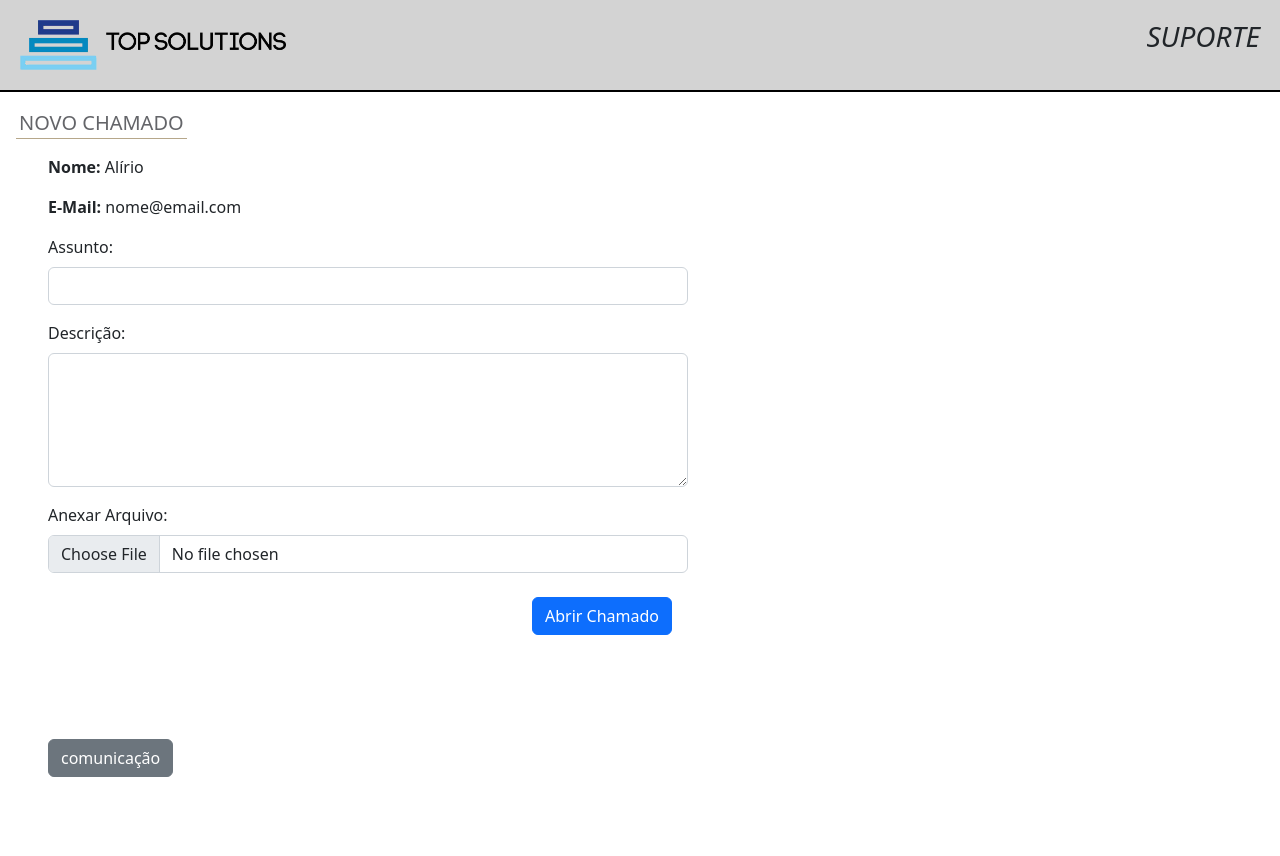
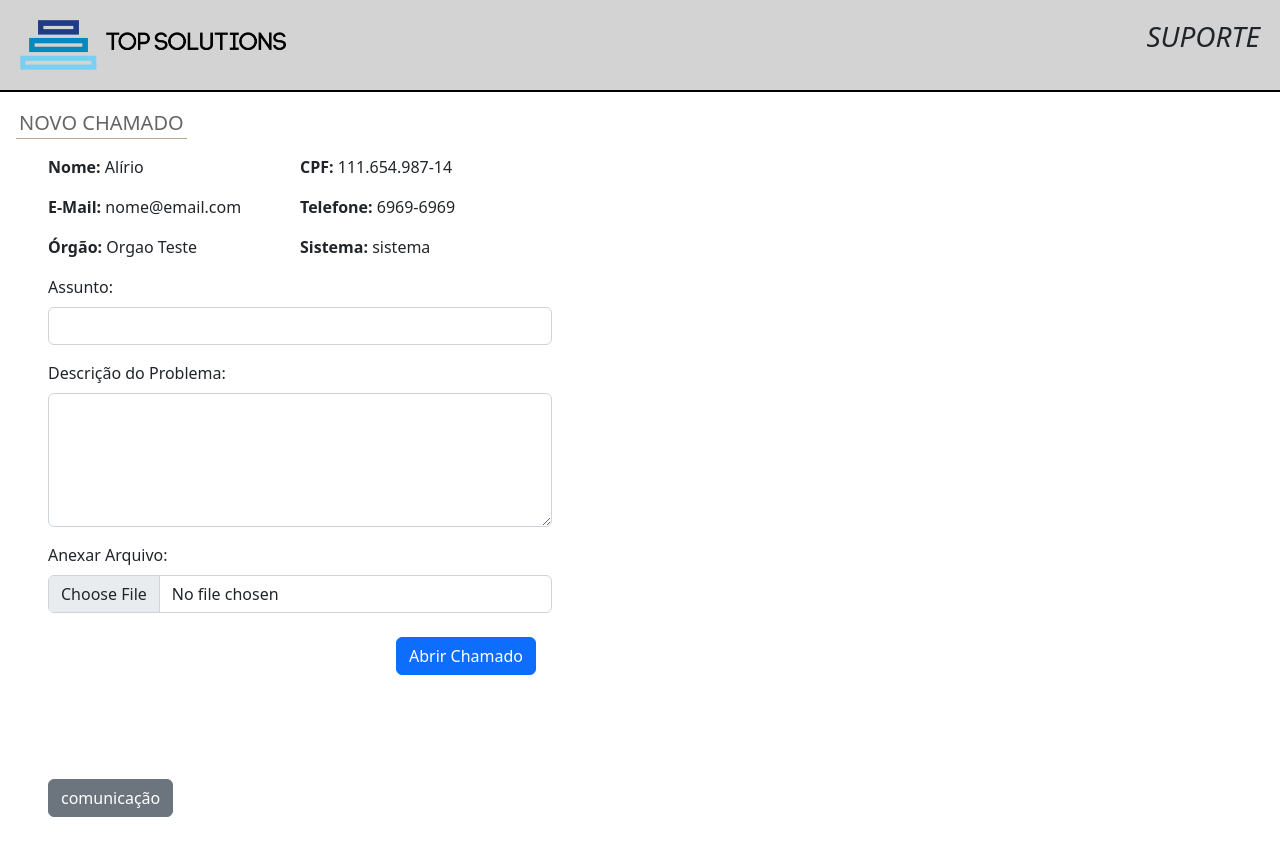
Before and after one commit to andyrodrigo/movidesk, an Angular app: page /chamado in a window 1280 px wide. Shown: the top 856 px of the page. Built offline with nearby package versions, Linux system fonts and the light colour scheme.

Commit message:
cadastro funcionando

```diff
--- a/src/app/components/chamado/chamado.component.html
+++ b/src/app/components/chamado/chamado.component.html
@@ -1,4 +1,4 @@
-<main>
+<main style="width: 600px">
   <h5
     class="my-3 mx-3"
     style="
@@ -11,17 +11,38 @@
     NOVO CHAMADO
   </h5>
 
-  <div class="w-50 mx-5">
-    <p><strong>Nome:</strong> {{ usuario.nome }}</p>
-    <p><strong>E-Mail: </strong>{{ usuario.email }}</p>
+  <div class="mx-5">
+    <div>
+      <div class="d-flex">
+        <p class="col-md-6"><strong>Nome:</strong> {{ usuario.nome }}</p>
+        <p class="col-md-6">
+          <strong>CPF:</strong>
+          {{ usuario.cpf }}
+        </p>
+      </div>
+      <div class="d-flex">
+        <p class="col-md-6"><strong>E-Mail: </strong>{{ usuario.email }}</p>
+        <p class="col-md-6">
+          <strong>Telefone: </strong>{{ usuario.telefone }}
+        </p>
+      </div>
 
+      <div class="d-flex">
+        <p class="col-md-6"><strong>Órgão: </strong>{{ usuario.orgao.nome }}</p>
+        <p class="col-md-6"><strong>Sistema: </strong>{{ usuario.sistema }}</p>
+      </div>
+    </div>
+
+    <section>
       <div class="mb-3 col-md-12">
         <label for="campo_assunto" class="form-label">Assunto:</label>
         <input #assunto id="campo_assunto" type="text" class="form-control" />
       </div>
 
       <div class="mb-3 col-md-12 d-flex flex-column">
-      <label for="campo_descricao" class="form-label">Descrição:</label>
+        <label for="campo_descricao" class="form-label"
+          >Descrição do Problema:</label
+        >
         <textarea
           #descricao
           id="campo_descricao"
@@ -49,6 +70,7 @@
           Abrir Chamado
         </button>
       </div>
+    </section>
   </div>
 </main>
 
--- a/src/app/components/validacao/validacao.component.ts
+++ b/src/app/components/validacao/validacao.component.ts
@@ -101,7 +101,6 @@ export class ValidacaoComponent implements OnInit, OnDestroy {
       this.invalido = false;
       clearInterval(this.intervalo);
       sessionStorage.clear();
-      //const usuario = JSON.stringify(this.cadastro);
       this.validacaoService
         .cadastrarUsuario(this.cadastro)
         .subscribe({ complete: () => {} });
--- a/src/app/components/welcome/welcome.component.ts
+++ b/src/app/components/welcome/welcome.component.ts
@@ -87,19 +87,21 @@ export class WelcomeComponent implements OnInit {
   protected enviarCodigo(): void {
     const autorizacao = this.autorizaService.autorizar('autorizado');
     if (autorizacao) {
+      const emailEnvio = this.emailFornecido;
       this.usuario.email = this.emailFornecido;
       this.validacaoService.escreverUsuario(this.usuario);
-
       const codigoGerado = this.numeroAleatorio(100000, 999999).toString();
       const codigoCriptado = this.criptoService.encriptarMD5(codigoGerado);
       sessionStorage.setItem('codigoGravado', JSON.stringify(codigoCriptado));
-
-      console.log('codigo gerado: ', codigoGerado);
-      // this.validacaoService
-      //   .enviarEmail(this.emailFornecido, Number(codigoGerado))
-      //   .subscribe(() => {
+      console.log(codigoGerado);
+      this.validacaoService;
+      // .enviarEmail({
+      //   email: emailEnvio,
+      //   codigo: Number(codigoGerado),
+      // })
+      // .subscribe(() => {
       this.router.navigate(['/validacao']);
-      //   });
+      // });
     }
   }
 
--- a/src/app/config/config.ts
+++ b/src/app/config/config.ts
@@ -4,5 +4,5 @@ interface Config {
 
 // Session auth needs to use the same origin anyway
 export const config: Config = {
-  apiUrl: 'http://localhost:8081',
+  apiUrl: 'http://localhost:5000',
 };
--- a/src/app/services/validacao.service.ts
+++ b/src/app/services/validacao.service.ts
@@ -27,10 +27,10 @@ export class ValidacaoService {
 
   constructor(private httpClient: HttpClient) {}
 
-  enviarEmail(email: string, codigo: number): Observable<any> {
-    let url = `${this.API_URL}/enviar-email/${email}/${codigo}`;
+  enviarEmail(mensagem: any): Observable<any> {
+    let url = `${this.API_URL}/enviar-email`;
     console.log(url);
-    return this.httpClient.post(url, {
+    return this.httpClient.post(url, mensagem, {
       observe: 'response',
     });
   }
```
Lines whose indentation alone changed are shown as unchanged.
